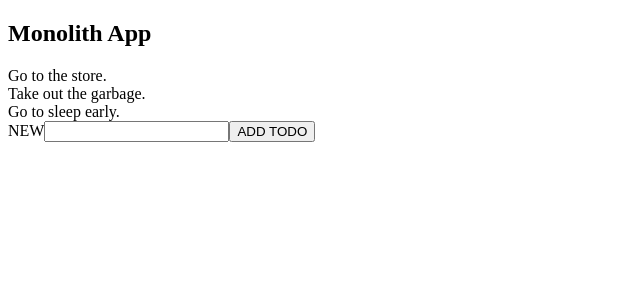
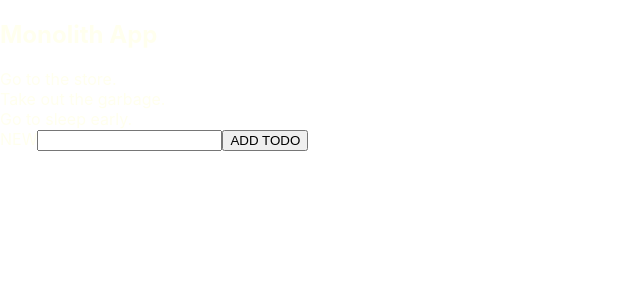
Before and after one commit to franaragm/ng-solid-design, an Angular app: page / in a window 1280 px wide. Shown: the top 300 px of the page, without its empty margins (0-640 px from the left). Built offline with nearby package versions, Linux system fonts and the light colour scheme.

Commit message:
Add reset values to properties of global elements.

```diff
--- a/src/styles.scss
+++ b/src/styles.scss
@@ -1 +1,19 @@
-/* You can add global styles to this file, and also import other style files */
+html {
+  font-size: 100%;
+  box-sizing: border-box;
+}
+
+*,
+*::before,
+*::after {
+  box-sizing: inherit;
+}
+
+body {
+  margin: 0;
+  padding: 0;
+  font-family: -apple-system, BlinkMacSystemFont, "Segoe UI", Roboto, Oxygen,
+    Ubuntu, Cantarell, "Open Sans", "Helvetica Neue", sans-serif;
+  color: #ffe;
+  height: 100vh;
+}
```
